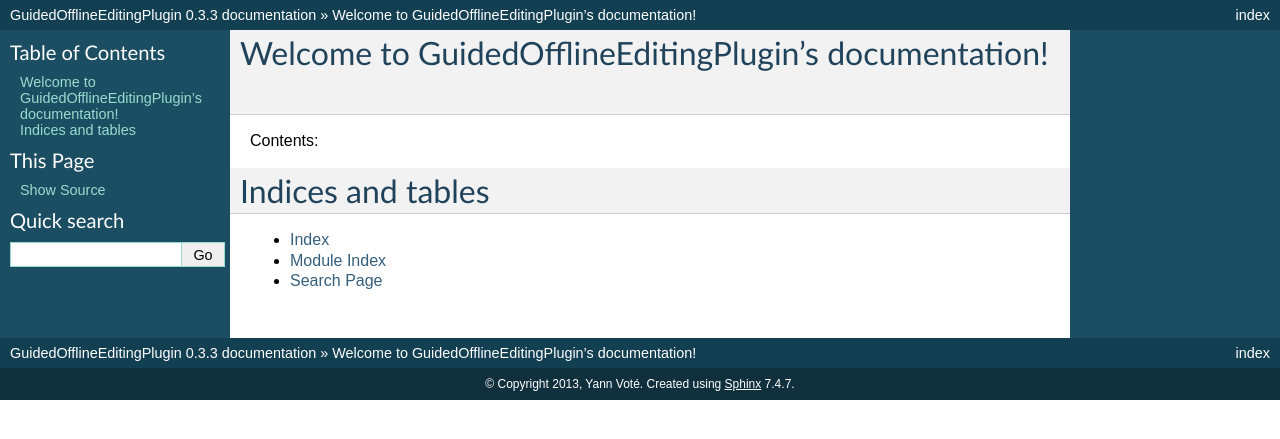
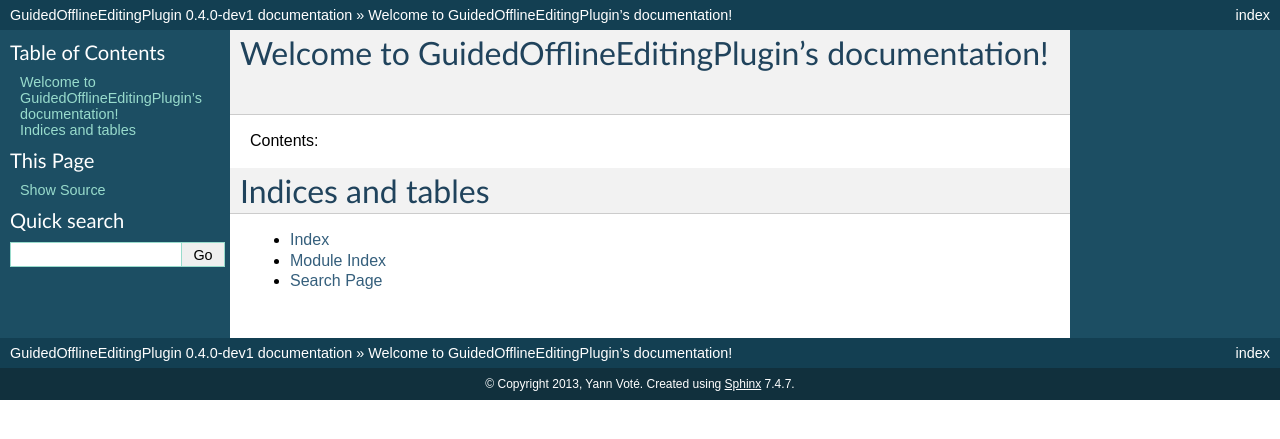
Before and after one commit to ygversil/qgis-guided-offline-editing, a Sphinx documentation site: the page built from help/source/index.rst, in a window 1280 px wide. Shown: the top 439 px of the page. Built offline with Sphinx 7.4.7, drawn with Linux system fonts in a browser that asks for light colours; formulas are drawn with MathJax 3.

Commit message:
Bump version: 0.3.3 → 0.4.0-dev1

```diff
--- a/help/source/conf.py
+++ b/help/source/conf.py
@@ -48,9 +48,9 @@
 # built documents.
 #
 # The short X.Y version.
-version = '0.3.3'
+version = '0.4.0-dev1'
 # The full version, including alpha/beta/rc tags.
-release = '0.3.3'
+release = '0.4.0-dev1'
 
 # The language for content autogenerated by Sphinx. Refer to documentation
 # for a list of supported languages.
--- a/metadata.txt
+++ b/metadata.txt
@@ -10,7 +10,7 @@
 name=Guided Offline Editing
 qgisMinimumVersion=3.8
 description=Extend the built-in Offline Editing plugin providing automated processes
-version=0.3.3
+version=0.4.0-dev1
 author=Yann Voté
 email=ygversil@lilo.org
 
```
Also changed, not shown: .bumpversion.cfg.
